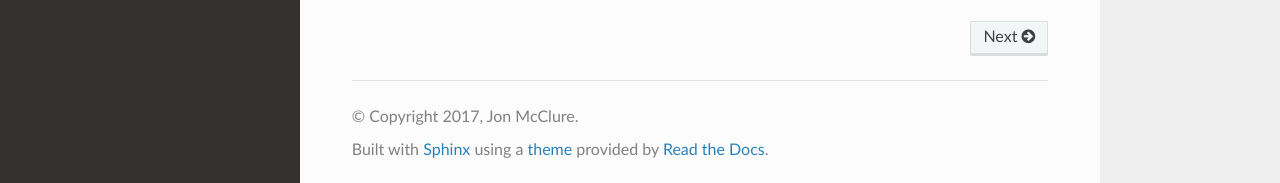
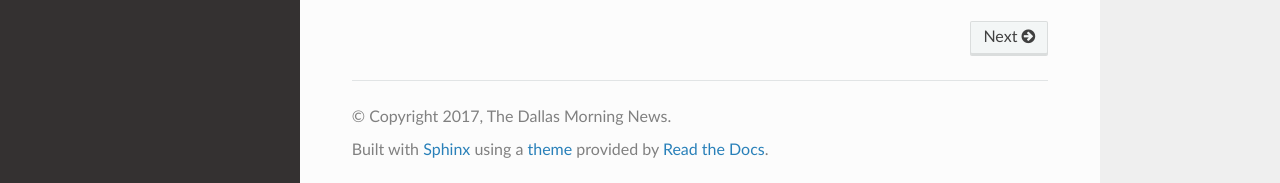
Before and after one commit to DallasMorningNews/django-chartwerk, a Sphinx documentation site: the page built from docs/index.rst, in a window 1280 px wide and 1292 px high. Shown: the part 1106-1289 px from the top of the window. Built offline with Sphinx 7.4.7 and the Read the Docs theme 2.0.0, drawn with Linux system fonts in a browser that asks for light colours.

Commit message:
Update copyright, license per DMN

```diff
--- a/docs/conf.py
+++ b/docs/conf.py
@@ -51,7 +51,7 @@ master_doc = 'index'
 
 # General information about the project.
 project = u'django-chartwerk'
-copyright = u'2017, Jon McClure'
+copyright = u'2017, The Dallas Morning News'
 author = u'Jon McClure'
 
 # The version info for the project you're documenting, acts as replacement for
--- a/setup.py
+++ b/setup.py
@@ -18,7 +18,7 @@ setup(
     version=PYPI_VERSION,
     packages=find_packages(),
     include_package_data=True,
-    license='BSD 3-clause',
+    license='AGPLv3',
     description="""A Django application to manage, create and
 share Chartwerk charts.
 """,
```
Also changed, not shown: 1 other file.
